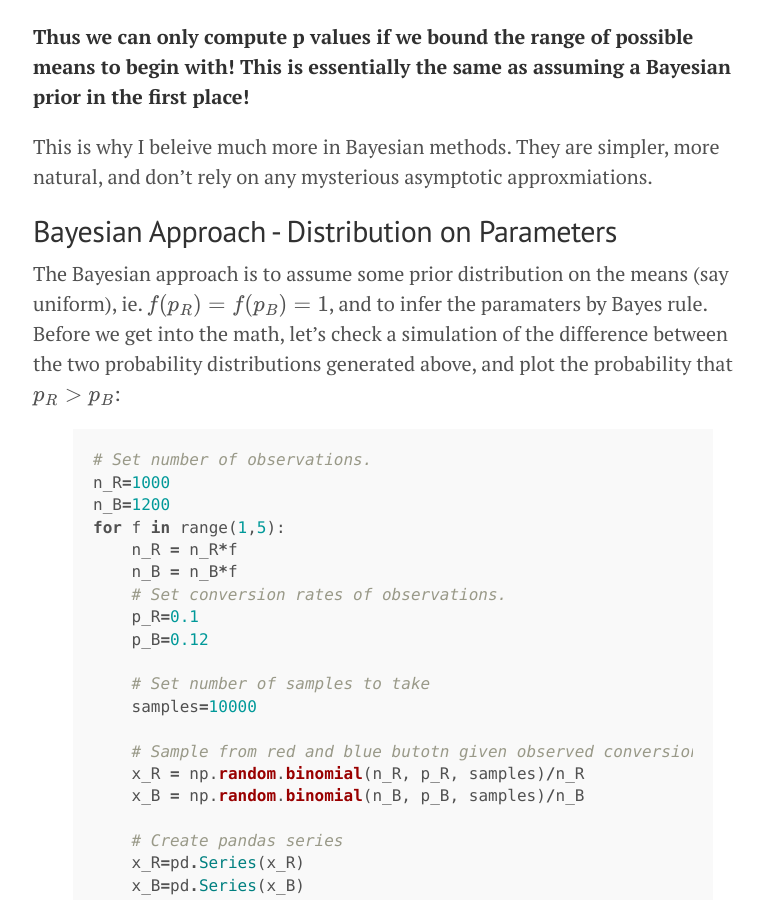
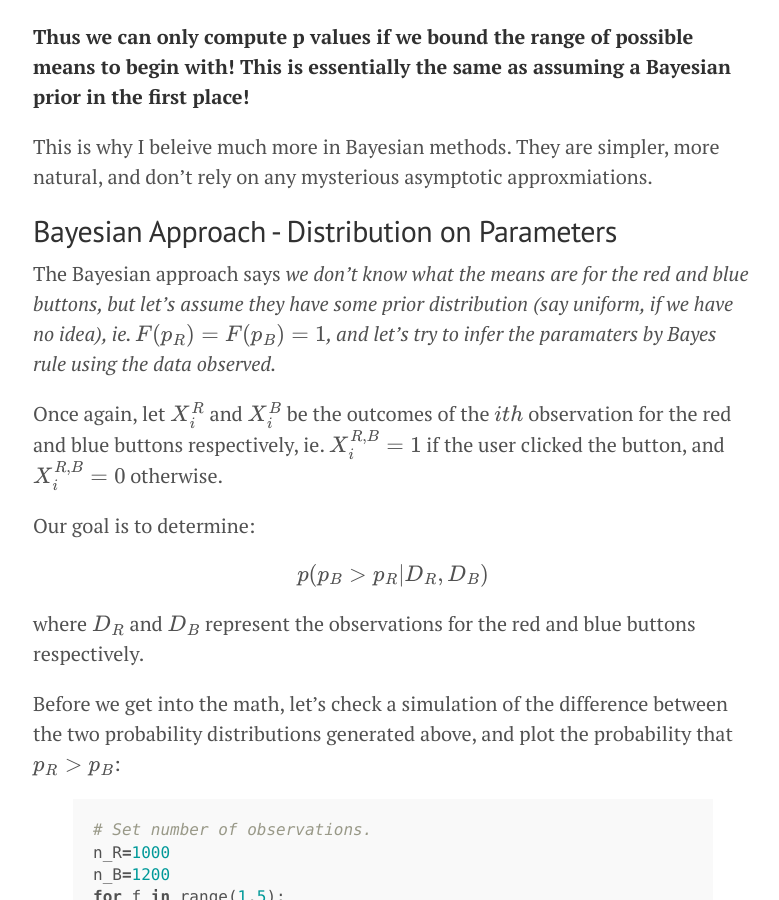
Before and after one commit to doriang102/doriang102.github.io, a Jekyll site: the page built from _posts/2017-05-28-hypothesis-testing.md, in a window 1280 px wide and 900 px high, scrolled down 7600 px. Shown: the whole window, without its empty margins (247-1026 px from the left). Built offline with Jekyll 4.4.1, drawn with Linux system fonts in a browser that asks for light colours; our own code applies the rules of GitHub Pages for plain Markdown files; formulas are drawn with MathJax 3.

Commit message:
Update 2017-05-28-hypothesis-testing.md

```diff
--- a/_posts/2017-05-28-hypothesis-testing.md
+++ b/_posts/2017-05-28-hypothesis-testing.md
@@ -219,7 +219,18 @@ This is why I beleive much more in Bayesian methods. They are simpler, more natu
 
 ## Bayesian Approach - Distribution on Parameters
 
-The Bayesian approach is to assume some prior distribution on the means (say uniform), ie. $$f(p_R) = f(p_B) = 1$$, and to infer the paramaters by Bayes rule. Before we get into the math, let's check a simulation of the difference between the two probability distributions generated above, and plot the probability that $$p_R > p_B$$:
+The Bayesian approach says *we don't know what the means are for the red and blue buttons, but let's assume they have some prior distribution (say uniform, if we have no idea), ie. $$F(p_R) = F(p_B) = 1$$, and let's try to infer the paramaters by Bayes rule using the data observed.*
+
+
+Once again, let $$X_i^R$$ and $$X_i^B$$ be the outcomes of the $$ith$$ observation for the red and blue buttons respectively, ie. $$X_i^{R,B} = 1$$ if the user clicked the button, and $$X_i^{R,B} = 0$$ otherwise.
+
+Our goal is to determine:
+
+$$ p(p_B > p_R | D_R, D_B) $$
+
+where $$D_R$$ and $$D_B$$ represent the observations for the red and blue buttons respectively.
+
+Before we get into the math, let's check a simulation of the difference between the two probability distributions generated above, and plot the probability that $$p_R > p_B$$:
 
 {% highlight ruby %}
 # Set number of observations.
```
